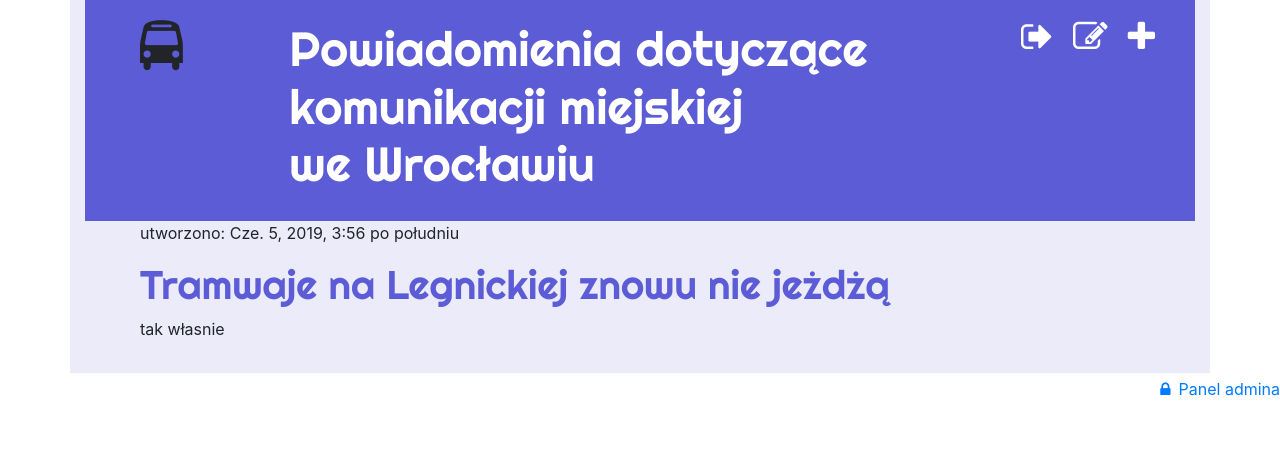
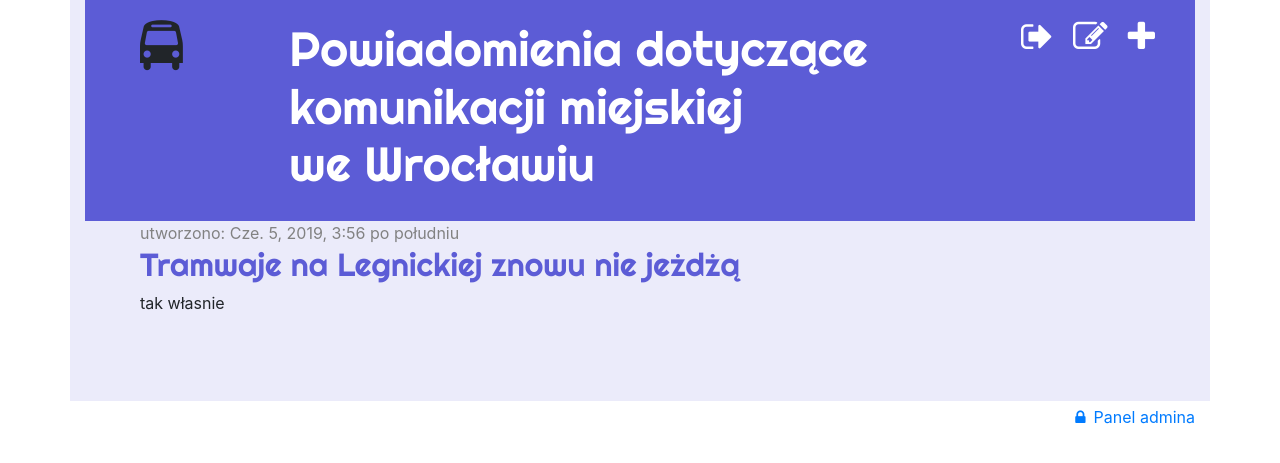
Before and after one commit to mskrzypecka/informant, a Django app: a page that uses informant/templates/informant/post_draft_list.html in a window 1280 px wide. Shown: the top 463 px of the page. Run offline with Django 3.2, Linux system fonts and the light colour scheme; a user stored in the database is signed in; data comes from the database, SQL or seed files in the repository; both versions use the stored data as it was after the commit; some libraries are stand-ins or nearby versions.

Commit message:
draft view fixed

```diff
--- a/informant/templates/informant/post_draft_list.html
+++ b/informant/templates/informant/post_draft_list.html
@@ -1,11 +1,11 @@
 {% extends 'informant/base.html' %}
-    {% block content %}
-    {% for post in posts %}<divclass="post">
-    <pclass="date">utworzono: {{ post.created_date }}</p>
-        <h1>
-            <a href="{% url 'post_detail' pk=post.pk %}">{{ post.title }}</a>
-        </h1>
-        <p>{{ post.text|truncatechars:200 }}</p>
+
+{% block content %}
+    {% for post in posts %}
+        <div class="post">
+            <div class="date">utworzono: {{ post.created_date }}</div>
+            <h2><a href="{% url 'post_detail' pk=post.pk %}">{{ post.title }}</a></h2>
+            <p>{{ post.text|truncatechars:200 }}</p>
         </div>
     {% endfor %}
 {% endblock %}
```
Also changed, not shown: db.sqlite3.
